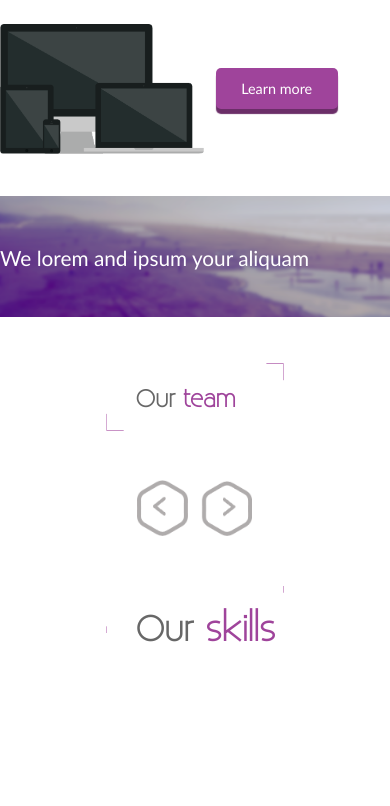
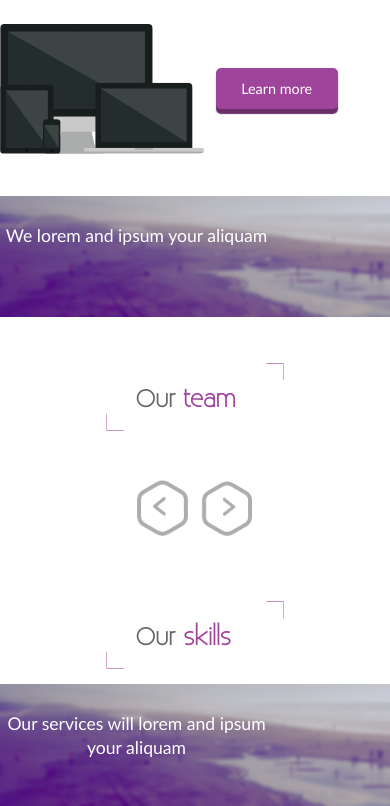
Before and after one commit to showmemagic/Bhagaskara, a plain HTML site: page index.html in a window 390 px wide. Shown: the part 841-1647 px from the top of the page. Before the commit the page ends 1493 px from the top, so only its background shows below. Drawn offline with Linux system fonts and the light colour scheme.

Commit message:
Second quote section finished

```diff
--- a/index.html
+++ b/index.html
@@ -170,6 +170,17 @@
                     </div>
                 </div>
             </div>
-        </sectio>
+        </section>
+
+        <section class = "quote">
+            <div class = "mainWidth">
+                <div class = "quoteContainer">
+                    <div class = "quoteShape">
+                        <img src = "images/learn.png" alt = "learn" class = "quoteIcon">
+                    </div>
+                    <p>Our services will lorem and ipsum your aliquam</p>
+                </div>
+            </div>
+        </section>
     </body>
 </html>
--- a/sass/modules/_media.scss
+++ b/sass/modules/_media.scss
@@ -56,6 +56,14 @@
     }
 
     .teamContainerOne {
+        .corners {
+            h4 {
+                font-size: 2em;
+            }
+        }
+    }
+
+    .skillsContainerOne {
         .corners {
             h4 {
                 font-size: 2em;
@@ -158,6 +166,15 @@
         }
     }
 
+    .skillsContainerOne {
+        .corners {
+            padding-top: 16%;
+            h4 {
+                font-size: 1.7em;
+            }
+        }
+    }
+
     .teamContainerTwo {
         .teamShapeLeft {
             .teamLeft {
@@ -211,16 +228,22 @@
     }
 
     .quoteContainer {
-        padding-top: 7%;
-        .quoteShape {
-            padding-bottom: 14%;
-        }
         p {
-            font-size: 1.3em;
+            font-size: 1.1em;
+            padding: 0;
         }
     }
 
     .teamContainerOne {
+        .corners {
+            padding-top: 25%;
+            h4 {
+                font-size: 1.5em;
+            }
+        }
+    }
+
+    .skillsContainerOne {
         .corners {
             padding-top: 25%;
             h4 {
--- a/sass/partials/_quote.scss
+++ b/sass/partials/_quote.scss
@@ -6,7 +6,7 @@
 }
 
 .quoteContainer {
-    margin:0;
+    margin:0 auto;
     padding-top: 7%;
     width: 100%;
     @include flexBox;
@@ -14,6 +14,7 @@
     @include flexWrap(wrap);
     @include flexAlignContent(space-between);
     @include flexAlignItems(center);
+    text-align: center;
     // @include flexBox;
     // @include flexDirection(column);
     // @include flexJustify(center);
@@ -37,10 +38,14 @@
         }
     }
     p {
-        @include flexBox;
+        display: inline-block;
         font-family: "latoregular";
-        font-weight: 400;
+        font-weight: 200;
         color: #ffffff;
-        font-size: 2em;
+        font-size: 2.2em;
+        width: 70%;
+        margin: 0;
+        padding: 5%;
+
     }
 }
```
Also changed, not shown: css/style.css.
